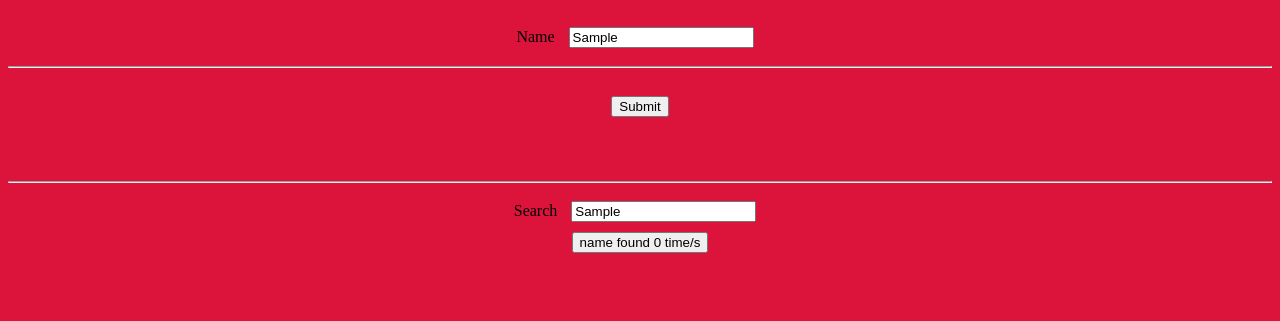
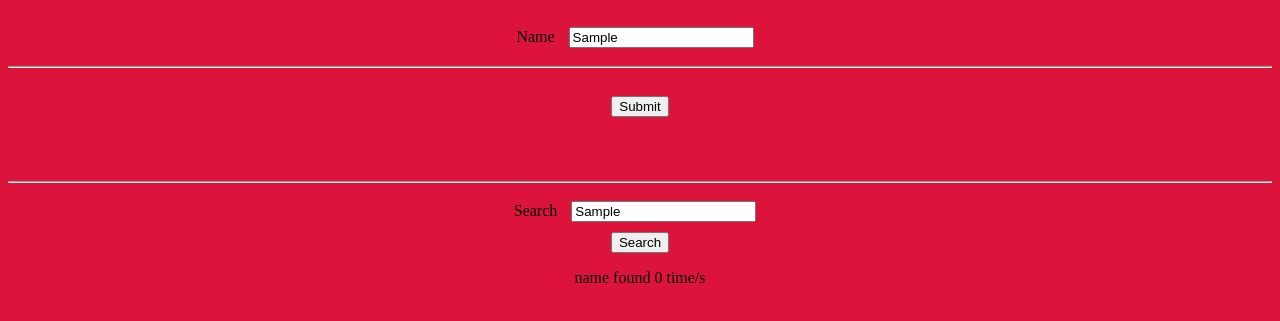
Before and after one commit to 28gillelsr1/Project-80-GuestList, a plain HTML site: page index.html in a window 1280 px wide. Both pictures are taken after typing "Sample", "Sample" into the empty fields and a click on the button "Search". Shown: the part 91-412 px from the top of the page. Drawn offline with Linux system fonts and the light colour scheme.

Commit message:
Add files via upload

```diff
--- a/index.html
+++ b/index.html
@@ -48,9 +48,7 @@ Sort
 <button onclick="searching();" id="search_button">
     Search
     </button>
-    <div id="display_search" style="font-weight: bold;">
-
-    </div>
+    <p id="p2"></p>
     </center>
 
 
--- a/main.js
+++ b/main.js
@@ -70,6 +70,6 @@ function searching()
 				found=found+1;
 			}
 		}
-	document.getElementById("search_button").innerHTML="name found "+found+" time/s";
+	document.getElementById("p2").innerHTML="name found "+found+" time/s";
 	console.log("found name "+found+" time/s");
 }
```
